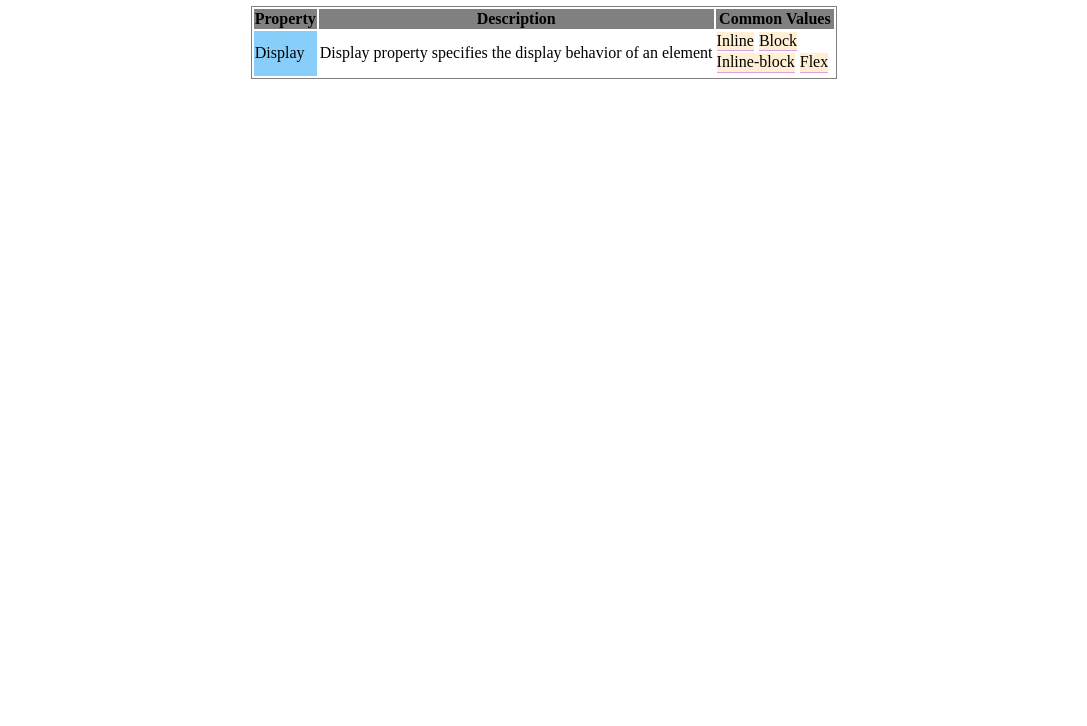
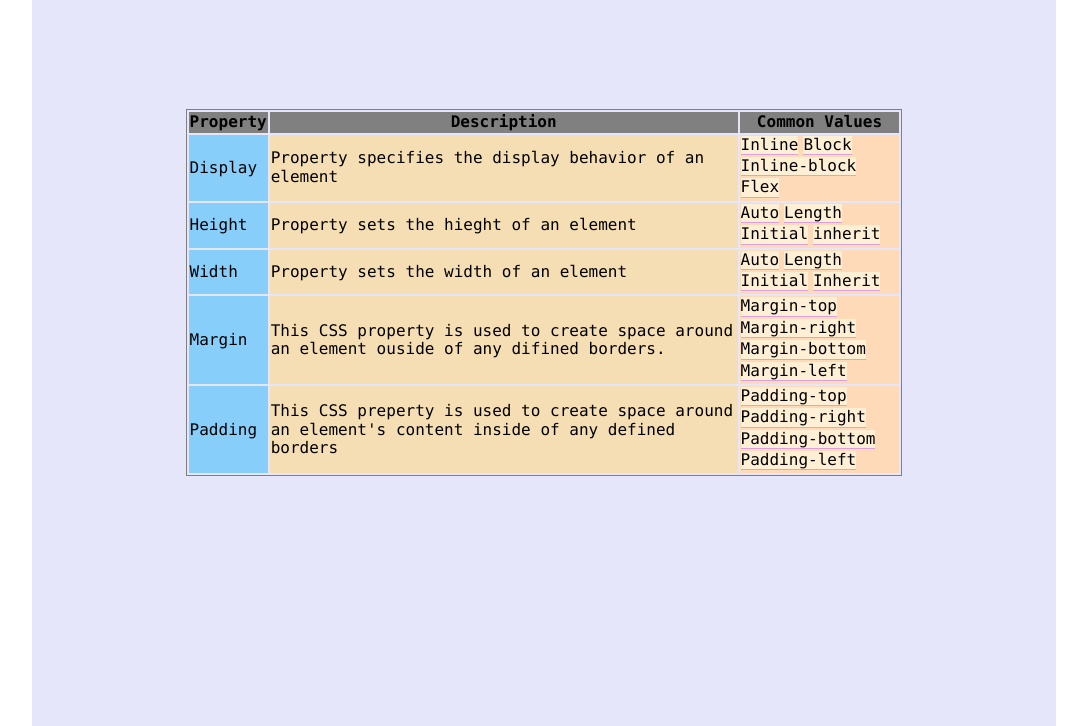
Before and after one commit to andrewrey/unit2-challenge-1, a plain HTML site: page index.html in a window 1280 px wide. Shown: the part 74-800 px from the top of the page, without its empty margins (96-1183 px from the left). Drawn offline with Linux system fonts and the light colour scheme.

Commit message:
stying of table

```diff
--- a/index.html
+++ b/index.html
@@ -20,12 +20,40 @@
       <tbody>
         <tr>
           <td class="property">Display</td>
-          <td>Display property specifies the display behavior of an element</td>
-          <td>
+          <td class="description">Property specifies the display behavior of an element</td>
+          <td class="vals">
             <span>Inline</span><span>Block</span><br>
             <span>Inline-block</span><span>Flex</span>
           </td>
         </tr>
+        <tr>
+          <td class="property">Height</td>
+          <td class="description">Property sets the hieght of an element</td>
+          <td class="vals">
+            <span>Auto</span><span>Length</span><br>
+            <span>Initial</span><span>inherit</span>
+          </td>
+        </tr>
+        <tr>
+          <td class="property"> Width</td>
+          <td class="description">Property sets the width of an element</td>
+          <td class="vals">
+            <span>Auto</span><span>Length</span><br>
+            <span>Initial</span><span>Inherit</span>
+          </td>
+        </tr>
+        <tr> <td class="property">Margin</td>
+          <td class="description">This CSS property is used to create space around an element ouside of any difined borders.</td>
+          <td class="vals">
+            <span>Margin-top</span><span>Margin-right</span><br>
+            <span>Margin-bottom</span><span>Margin-left</span>
+          </td></tr>
+        <tr> <td class="property">Padding</td>
+          <td class="description">This CSS preperty is used to create space around an element's content inside of any defined borders</td>
+          <td class="vals">
+            <span>Padding-top</span><span>Padding-right</span><br>
+            <span>Padding-bottom</span><span>Padding-left</span>
+          </td></tr>
       </tbody>
       <tfoot></tfoot>
     </table>
--- a/scss/component/_main.scss
+++ b/scss/component/_main.scss
@@ -2,6 +2,12 @@
 /*              Main styles                      */
 /* ============================================= */
 
+body {
+  font-family: Lucida Console, Courier, monospace;
+}
+h1 {
+  margin-bottom: 125px;
+}
 
 .wrapper {
   width: 80%;
@@ -9,10 +15,13 @@
   display: flex;
   align-items: center;
   flex-direction: column;
+  background-color: lavender;
+  height: 100vh;
 }
 
 table {
   border: 1px solid grey;
+  width: 70%;
   thead{
     background: grey;
   }
@@ -29,3 +38,11 @@ td span {
 .property {
   background-color: lightskyblue;
 }
+
+.description {
+  background-color: wheat;
+}
+
+.vals {
+  background-color: peachpuff;
+}
```
Also changed, not shown: css/styles.css, 1 other file.
